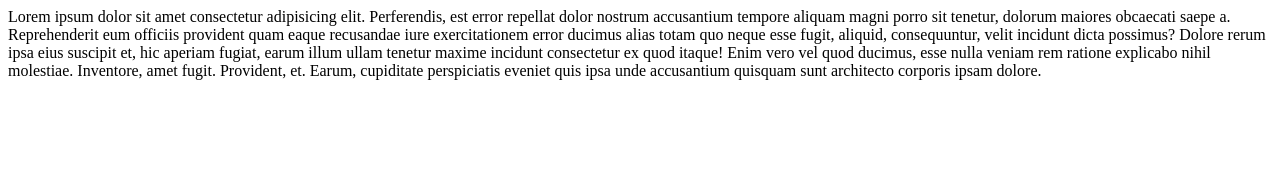
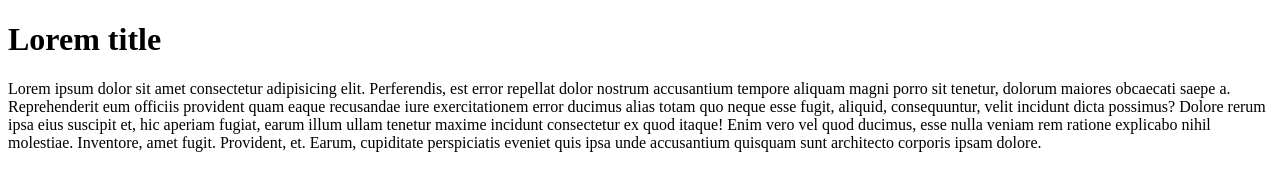
Before and after one commit to NaviDVC/DupliyFrontEndPro27.05.22, a plain HTML site: page index.html in a window 1280 px wide. Drawn offline with Linux system fonts and the light colour scheme.

Commit message:
added title

```diff
--- a/index.html
+++ b/index.html
@@ -7,6 +7,8 @@
     <title>Document</title>
 </head>
 <body>
+    <h1>Lorem title</h1>
+
     <div>Lorem ipsum dolor sit amet consectetur adipisicing elit. Perferendis, est error repellat dolor nostrum accusantium tempore aliquam magni porro sit tenetur, dolorum maiores obcaecati saepe a. Reprehenderit eum officiis provident quam eaque recusandae iure exercitationem error ducimus alias totam quo neque esse fugit, aliquid, consequuntur, velit incidunt dicta possimus? Dolore rerum ipsa eius suscipit et, hic aperiam fugiat, earum illum ullam tenetur maxime incidunt consectetur ex quod itaque! Enim vero vel quod ducimus, esse nulla veniam rem ratione explicabo nihil molestiae. Inventore, amet fugit. Provident, et. Earum, cupiditate perspiciatis eveniet quis ipsa unde accusantium quisquam sunt architecto corporis ipsam dolore.</div>
 </body>
 </html>
```
